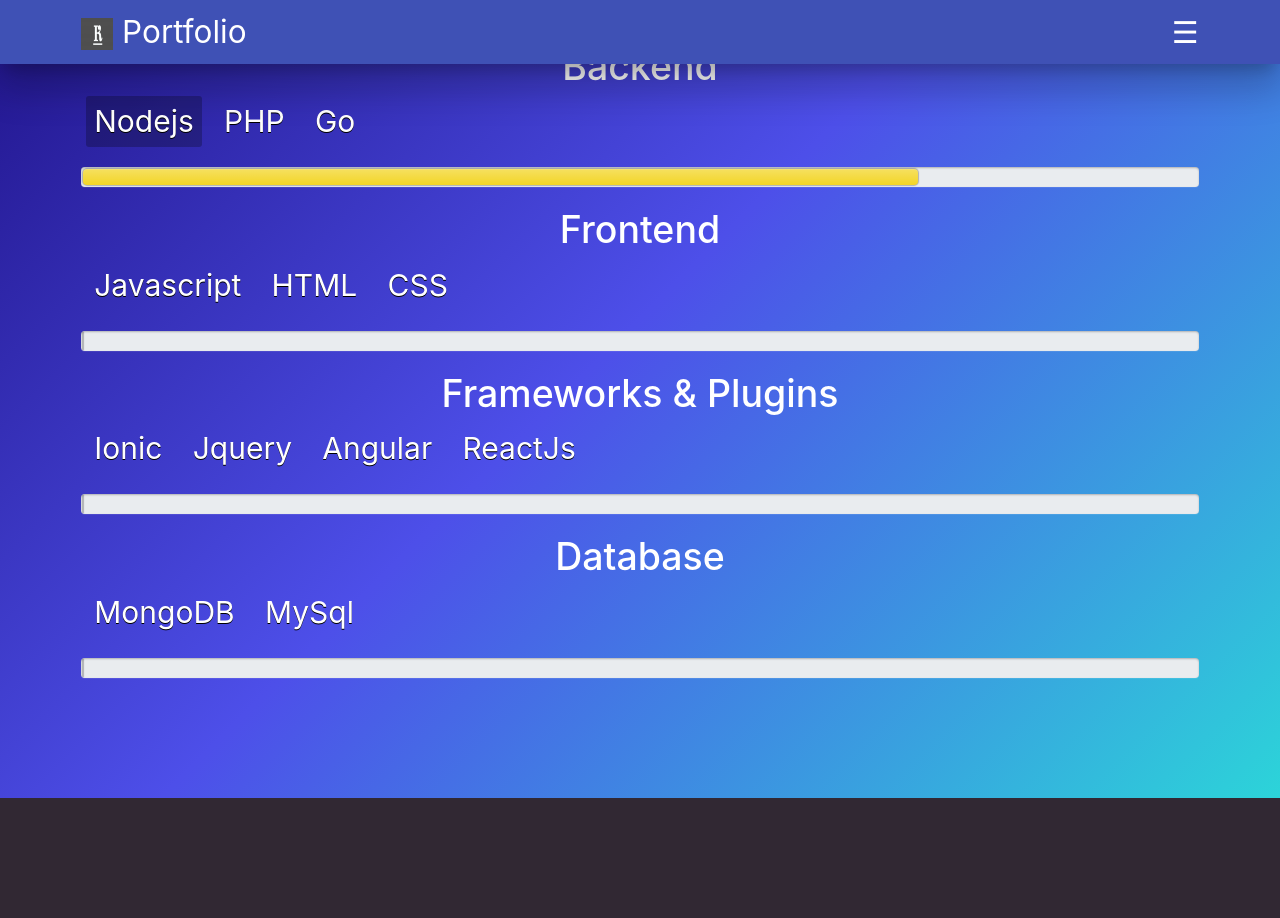
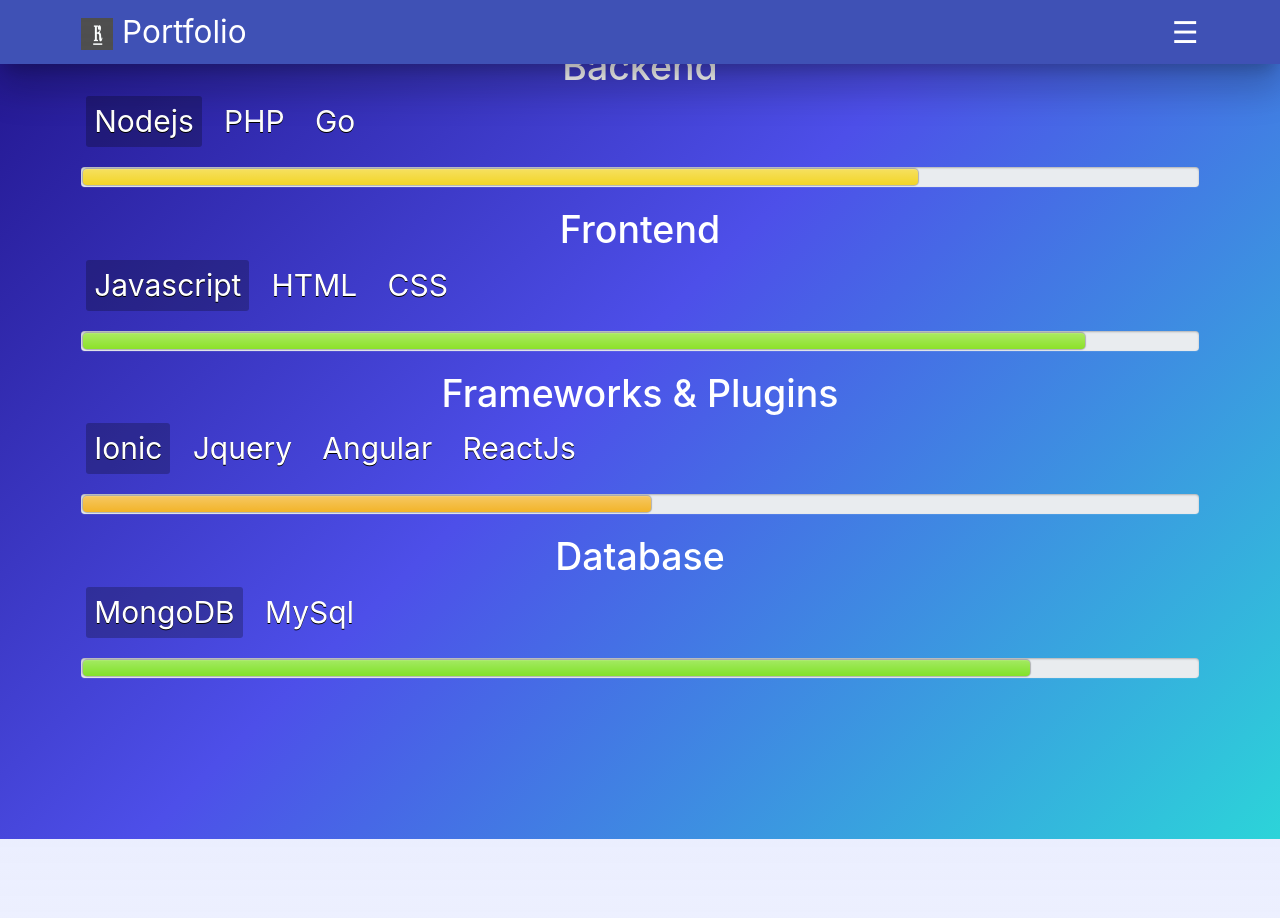
Before and after one commit to knrt10/knrt10.github.io, a Jekyll site: the page built from index.html, in a window 1280 px wide and 1400 px high, scrolled down 2132 px. Shown: the top 918 px of the window. Built offline with Jekyll 4.4.1, drawn with Linux system fonts in a browser that asks for light colours; nearby versions of some CDN libraries; emoji names are drawn with the system emoji font; some of the changed text lies outside the part shown.

Commit message:
added education

```diff
--- a/_config.yml
+++ b/_config.yml
@@ -40,6 +40,8 @@
   apps:
     output: true
     permalink: /apps/:name/
+  education:
+    output: true
 
 defaults:
   - scope:
@@ -47,5 +49,10 @@
       type: apps
     values:
       layout: app
+  - scope:
+      path: ""
+      type: education
+    values:
+      layout: default
 
 branch: master
--- /dev/null
+++ b/_includes/education.html
@@ -0,0 +1,14 @@
+<div class="col-xs-4 col-sm-4 col-md-4 col-lg-4">
+  <div class="card brown lighten-5  z-depth-5 hoverable" style="overflow: visible;">
+    <div class="card-image waves-effect waves-block waves-light">
+      <img class="activator img-fluid" src="{{app.logo}}" style="height:200px;">
+    </div>
+    <div class="card-content">
+      <span class="card-title cyan-text text-darken-4">{{app.title}}<a class="btn-floating pulse right blue"><i class="material-icons activator">more_vert</i></a></span>
+    </div>
+    <div class="card-reveal" style="display: none; transform: translateY(0%);">
+      <span class="card-title grey-text text-darken-4 text-center" style="font-weight:bold;">{{app.purpose}}<a class="btn-floating pulse right red"><i class="material-icons">close</i></a></span>
+      <br><blockquote class="text-center card-panel">{{app.description | markdownify }}</blockquote>
+    </div>
+  </div>
+</div>
--- a/_includes/footer.html
+++ b/_includes/footer.html
@@ -16,9 +16,9 @@
     <div class="footer-container">
       <div class="foot-lists">
         <div class="foot-list">
-          <div class="foot-list-item"><a href="#" target="_blank" class="foot-list-item-anchor">About me</a></div>
-          <div class="foot-list-item"><a href="{{site.email}}" target="_blank" class="foot-list-item-anchor">Contact</a></div>
-          <div class="foot-list-item"><a href="#project" target="_blank" class="foot-list-item-anchor">Projects</a></div>
+          <div class="foot-list-item"><a href="/#skills" class="foot-list-item-anchor">About me</a></div>
+          <div class="foot-list-item"><a href="{{site.email}}" class="foot-list-item-anchor">Contact</a></div>
+          <div class="foot-list-item"><a href="/#project"class="foot-list-item-anchor">Projects</a></div>
           <div class="foot-list-item"><a href="{{site.medium_url}}" target="_blank" class="foot-list-item-anchor">Articles</a></div>
         </div>
         <div class="foot-list">
@@ -31,7 +31,7 @@
         <div class="foot-form-cont">
           <div class="foot-form-title">Follow Me</div>
           <div class="foot-list-item">
-            <a href="{{site.facebook_url}}" target="_blank" class="foot-list-item-anchor">github</a>
+            <a href="{{site.github_url}}" target="_blank" class="foot-list-item-anchor">github</a>
             <a href="{{site.twitter_url}}" target="_blank" class="foot-list-item-anchor">twitter</a>
             <a href="{{site.linkedIn_url}}" target="_blank" class="foot-list-item-anchor">linkedin</a>
             <a href="{{site.medium_url}}" target="_blank" class="foot-list-item-anchor">medium</a>
--- a/_layouts/default.html
+++ b/_layouts/default.html
@@ -8,6 +8,7 @@
   <link rel="stylesheet" href="/assets/css/landingPage.css">
   <link rel="stylesheet" href="/assets/css/projects.css">
   <link rel="stylesheet" href="/assets/css/skills.css">
+  <link rel="stylesheet" href="/assets/css/education.css">
   <link rel="stylesheet" href="/assets/css/footer.css">
   <link rel="icon" type="image/png" href="/icon-16x16.png" sizes="32x32" />
   <link rel="icon" type="image/png" href="/icon-32x32.png" sizes="16x16" />
--- /dev/null
+++ b/assets/css/education.css
@@ -0,0 +1,10 @@
+.education {
+  background: linear-gradient(180deg,rgba(167,176,252,.15),hsla(0,0%,100%,0)),#f7f9ff;
+  position: relative;;
+  padding-top: 100px;
+  padding-bottom: 100px;
+  min-width: 100%;
+  height: auto;
+  color: #2E3280;
+  width: 50%;
+}
--- a/assets/css/skills.css
+++ b/assets/css/skills.css
@@ -1,7 +1,7 @@
 
 .skills {
     position: relative;
-    min-width: 100%;
+    height: 1000px;
     padding-top: 100px;
     padding-bottom: 100px;
     background-image: linear-gradient(135deg, #1A0B7D 0%, #4D4FE9 50%, #2CD4D9 100%);
--- a/index.html
+++ b/index.html
@@ -51,13 +51,14 @@
     <div class="row">
       <div class="col">
         <h1 style="text-align: center;">Backend</h1>
-        <input type="radio" class="radio" name="progress" value="seventyfive" id="seventyfive" checked>
+
+          <input type="radio" class="radio" name="group1" value="seventyfive" id="seventyfive" checked>
           <label for="seventyfive" class="label" style="color:white;font-size:2em">Nodejs</label>
 
-        <input type="radio" class="radio" name="progress" value="fifty" id="fifty">
+          <input type="radio" class="radio" name="group1" value="fifty" id="fifty">
           <label for="fifty" class="label" style="color:white;font-size:2em">PHP</label>
 
-        <input type="radio" class="radio" name="progress" value="five" id="five">
+          <input type="radio" class="radio" name="group1" value="five" id="five">
           <label for="five" class="label" style="color:white;font-size:2em">Go</label>
 
         <div class="progress">
@@ -68,13 +69,14 @@
     <div class="row">
       <div class="col">
         <h1 style="text-align: center;">Frontend</h1>
-        <input type="radio" class="radio" name="progress" value="onehundred" id="onehundred">
+
+          <input type="radio" class="radio" name="group2" value="onehundred" id="onehundred" checked>
           <label for="onehundred" class="label" style="color:white;font-size:2em">Javascript</label>
 
-        <input type="radio" class="radio" name="progress" value="seventyfive" id="seventyseven">
+          <input type="radio" class="radio" name="group2" value="seventyfive" id="seventyseven">
           <label for="seventyseven" class="label" style="color:white;font-size:2em">HTML</label>
 
-        <input type="radio" class="radio" name="progress" value="seventyfive" id="seventysix">
+          <input type="radio" class="radio" name="group2" value="seventyfive" id="seventysix">
           <label for="seventysix" class="label" style="color:white;font-size:2em">CSS</label>
 
         <div class="progress">
@@ -85,17 +87,19 @@
     <div class="row">
       <div class="col">
         <h1 style="text-align: center;">Frameworks & Plugins</h1>
-        <input type="radio" class="radio" name="progress" value="fifty" id="fifty1">
+
+          <input type="radio" class="radio" name="group3" value="fifty" id="fifty1" checked>
           <label for="fifty1" class="label" style="color:white;font-size:2em">Ionic</label>
 
-        <input type="radio" class="radio" name="progress" value="seventy3" id="seventy3">
+          <input type="radio" class="radio" name="group3" value="seventy3" id="seventy3">
           <label for="seventy3" class="label" style="color:white;font-size:2em">Jquery</label>
 
-        <input type="radio" class="radio" name="progress" value="seventy2" id="seventy2">
+          <input type="radio" class="radio" name="group3" value="seventy2" id="seventy2">
           <label for="seventy2" class="label" style="color:white;font-size:2em">Angular</label>
 
-        <input type="radio" class="radio" name="progress" value="twentyfive" id="twentyfive">
+          <input type="radio" class="radio" name="group3" value="twentyfive" id="twentyfive">
           <label for="twentyfive" class="label" style="color:white;font-size:2em">ReactJs</label>
+
 
         <div class="progress">
           <div class="progress-bar"></div>
@@ -105,10 +109,11 @@
     <div class="row">
       <div class="col">
         <h1 style="text-align: center;">Database</h1>
-        <input type="radio" class="radio" name="progress" value="eighty5" id="eighty5">
+
+          <input type="radio" class="radio" name="group4" value="eighty5" id="eighty5" checked>
           <label for="eighty5" class="label" style="color:white;font-size:2em">MongoDB</label>
 
-        <input type="radio" class="radio" name="progress" value="fifty2" id="fifty2">
+          <input type="radio" class="radio" name="group4" value="fifty2" id="fifty2">
           <label for="fifty2" class="label" style="color:white;font-size:2em">MySql</label>
 
         <div class="progress">
@@ -117,6 +122,22 @@
       </div>
     </div>
   </div>
+</div>
 
-
+<div class="education">
+  <span class="text-center">
+    <h1>
+      <i class="material-icons" style="font-size:30px;">book</i>
+      <i class="material-icons" style="font-size:30px;">assignment</i>
+      <i class="material-icons" style="font-size:30px;">developer_mode</i>
+    </h1>
+  </span>
+  <h1 class="text-center">Education</h1>
+  <div class="container">
+    <div class="d-md-flex flex-wrap gutter flex-auto">
+        {% for app in site.education limit:3 %}
+          {% include education.html app=app %}
+        {% endfor %}
     </div>
+  </div>
+</div>
```
Also changed, not shown: _education/1.kvm.md (added, +10 -0 lines), _education/2.dps.md (added, +11 -0 lines), _education/iiit.md (added, +11 -0 lines), assets/images/unknown.jpeg (deleted). Lines whose indentation alone changed are shown as unchanged.
